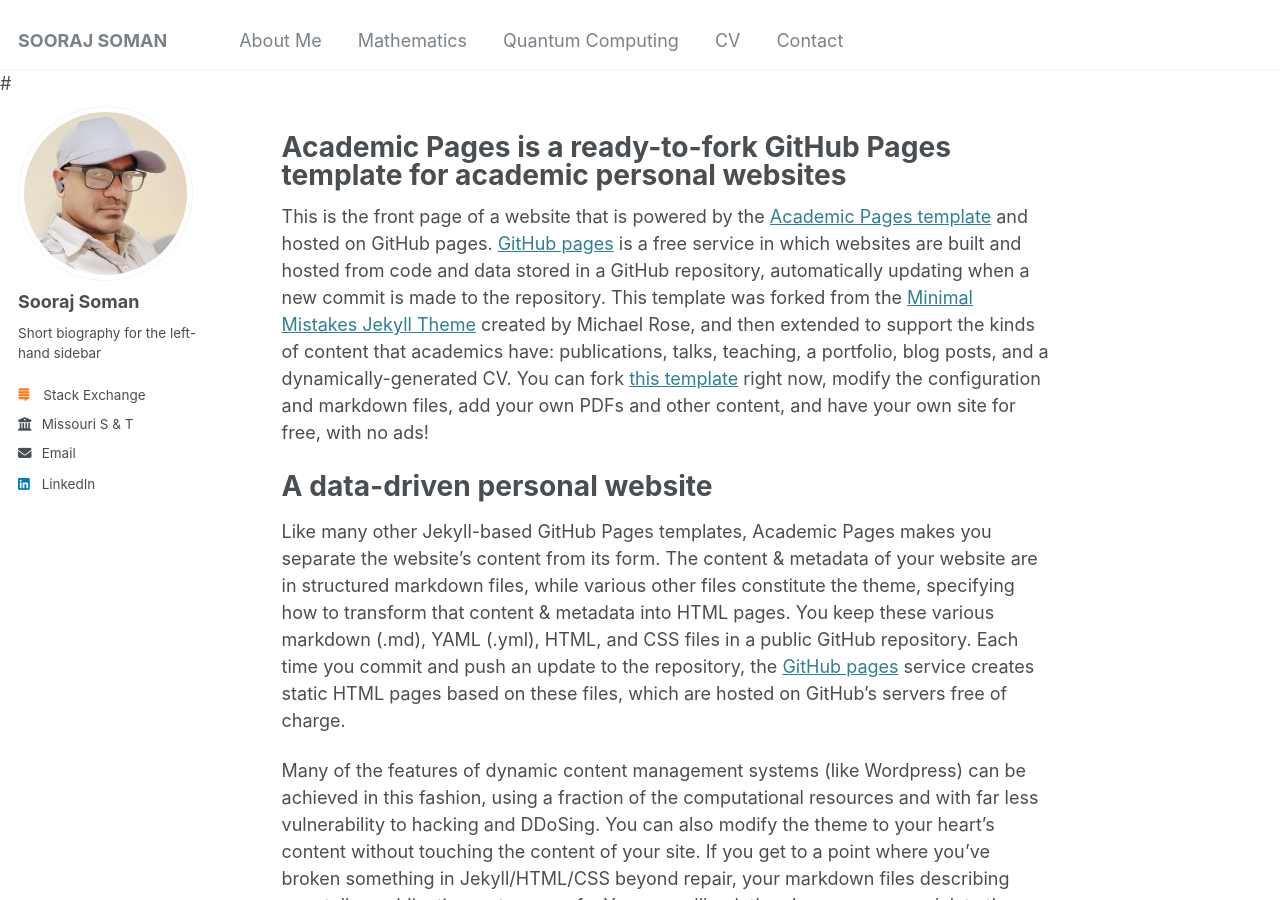
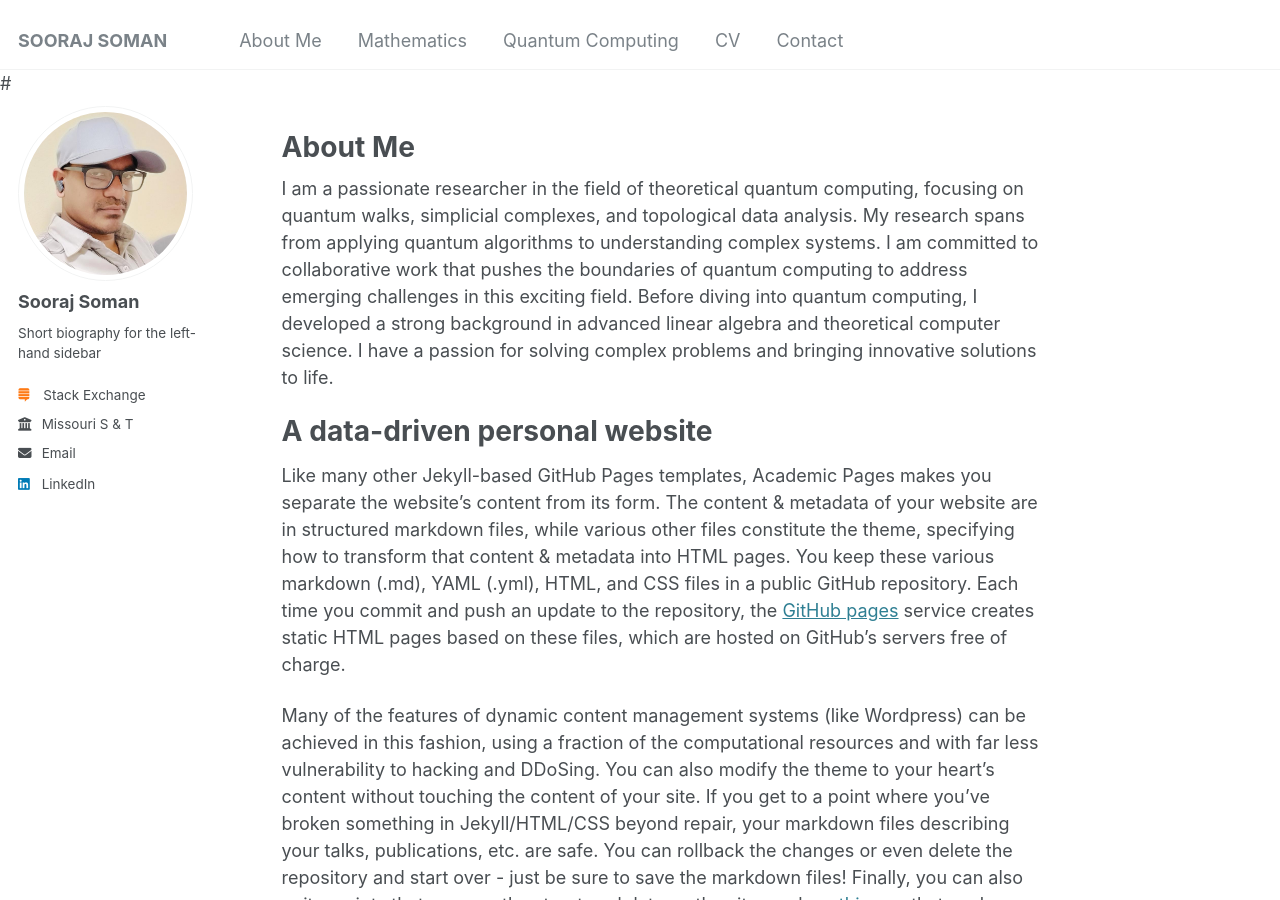
Before and after one commit to soorajss1729/soorajss1729.github.io, a Jekyll site: the page built from _pages/about.md, in a window 1280 px wide and 900 px high. Built offline with Jekyll 4.4.1, drawn with Linux system fonts in a browser that asks for light colours.

Commit message:
Update about.md

```diff
--- a/_pages/about.md
+++ b/_pages/about.md
@@ -1,13 +1,13 @@
 ---
 permalink: /
-title: "Academic Pages is a ready-to-fork GitHub Pages template for academic personal websites"
+title: "About Me"
 author_profile: true
 redirect_from:
   - /about/
   - /about.html
 ---
 
-This is the front page of a website that is powered by the [Academic Pages template](https://github.com/academicpages/academicpages.github.io) and hosted on GitHub pages. [GitHub pages](https://pages.github.com) is a free service in which websites are built and hosted from code and data stored in a GitHub repository, automatically updating when a new commit is made to the repository. This template was forked from the [Minimal Mistakes Jekyll Theme](https://mmistakes.github.io/minimal-mistakes/) created by Michael Rose, and then extended to support the kinds of content that academics have: publications, talks, teaching, a portfolio, blog posts, and a dynamically-generated CV. You can fork [this template](https://github.com/academicpages/academicpages.github.io) right now, modify the configuration and markdown files, add your own PDFs and other content, and have your own site for free, with no ads!
+I am a passionate researcher in the field of theoretical quantum computing, focusing on quantum walks, simplicial complexes, and topological data analysis. My research spans from applying quantum algorithms to understanding complex systems. I am committed to collaborative work that pushes the boundaries of quantum computing to address emerging challenges in this exciting field. Before diving into quantum computing, I developed a strong background in advanced linear algebra and theoretical computer science. I have a passion for solving complex problems and bringing innovative solutions to life.
 
 A data-driven personal website
 ======
```
